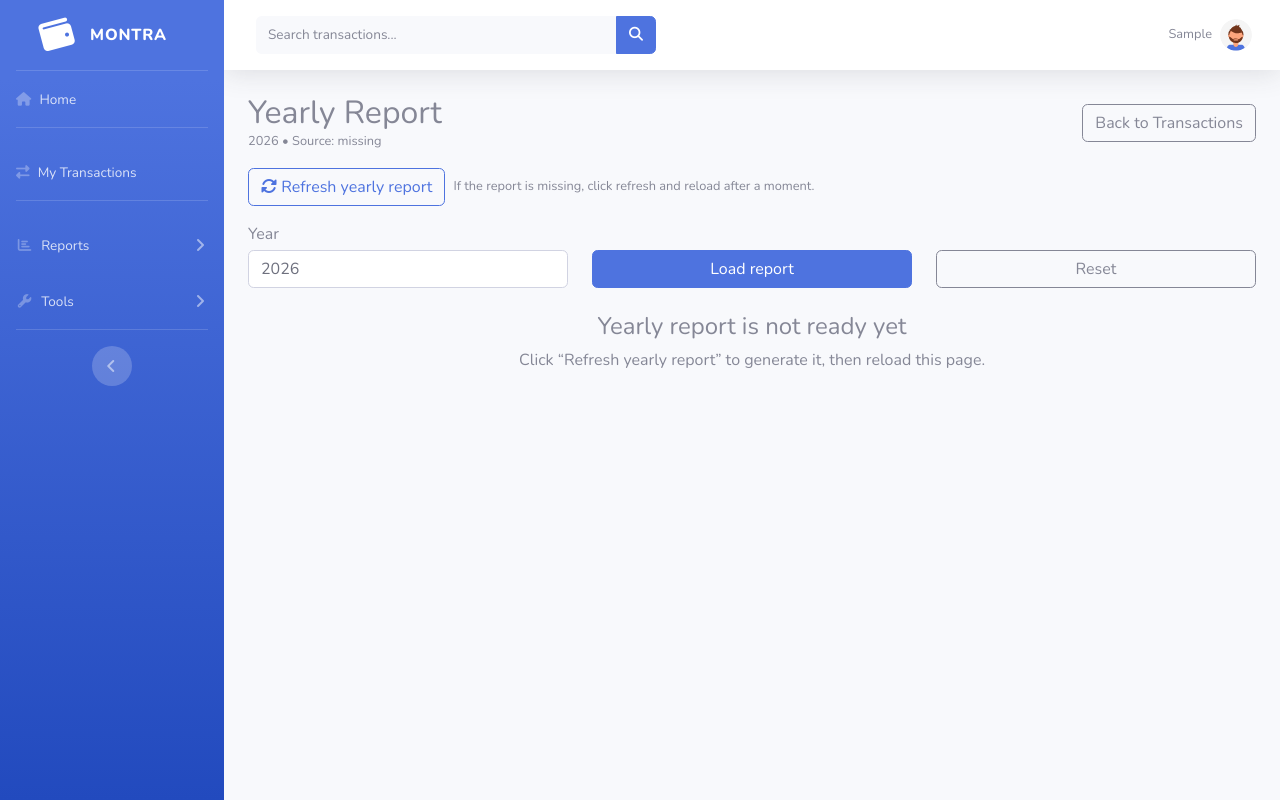
After one commit to SlavicPixel/montra, a Django app: page /reports/yearly/ in a window 1280 px wide. The commit adds this page. Run offline with Django 5.2, Linux system fonts and the light colour scheme; the visitor is signed in with stand-in values (Sample User, id 1); data that the repository does not hold is empty; some libraries are stand-ins or nearby versions.

Commit message:
templates: add yearly and custom range report UI

```diff
--- a/transactions/templates/transactions/base.html
+++ b/transactions/templates/transactions/base.html
@@ -74,7 +74,8 @@
                 <div id="collapseTwo" class="collapse" aria-labelledby="headingTwo" data-parent="#accordionSidebar">
                     <div class="bg-white py-2 collapse-inner rounded">
                         <a class="collapse-item" href="{% url 'monthly_report' %}">Monthly Report</a>
-                        <a class="collapse-item" href="cards.html">Yearly Report</a>
+                        <a class="collapse-item" href="{% url 'yearly_report' %}">Yearly Report</a>
+                        <a class="collapse-item" href="{% url 'custom_range_report' %}">Custom Report</a>
                     </div>
                 </div>
             </li>
@@ -186,13 +187,17 @@
                 <!-- End of Topbar -->
 
                 <!-- Begin Page Content -->
+
                 {% if messages %}
+                <div class="container mt-3">
                     {% for message in messages %}
-                        <div class="alert alert-{{ message.tags }}">
-                            {{ message }}
-                        </div>
+                    <div class="alert alert-{{ message.tags }} mb-2" role="alert">
+                        {{ message }}
+                    </div>
                     {% endfor %}
+                </div>
                 {% endif %}
+
                 {% block content %}{% endblock content %}
 
             </div>
--- /dev/null
+++ b/transactions/templates/transactions/yearly_report.html
@@ -0,0 +1,133 @@
+{% extends "transactions/base.html" %}
+{% load static %}
+
+{% block content %}
+<div class="container">
+  <div class="d-flex justify-content-between align-items-center mb-3">
+    <div>
+      <h2 class="mb-0">Yearly Report</h2>
+      <div class="text-muted small">
+        {{ year }} • Source: <span class="fw-semibold">{{ source }}</span>
+        {% if computed_at %} • computed_at: {{ computed_at }}{% endif %}
+      </div>
+    </div>
+
+    <a href="{% url 'transaction-list' %}" class="btn btn-outline-secondary">
+      Back to Transactions
+    </a>
+  </div>
+
+  {# Refresh button #}
+  <div class="d-flex align-items-center mb-3">
+    <form method="post" action="{% url 'yearly-refresh' %}" class="mr-2">
+      {% csrf_token %}
+      <input type="hidden" name="year" value="{{ year }}">
+      <button class="btn btn-outline-primary" type="submit">
+        <i class="fas fa-sync-alt"></i>
+        Refresh yearly report
+      </button>
+    </form>
+    <div class="text-muted small">
+      If the report is missing, click refresh and reload after a moment.
+    </div>
+  </div>
+
+  <form method="get" class="mb-4">
+    <div class="row g-2 align-items-end">
+      <div class="col-12 col-md-4">
+        <label class="form-label mb-1">Year</label>
+        <input type="number" name="year" class="form-control" value="{{ year }}" min="2000" max="2100">
+      </div>
+      <div class="col-12 col-md-4">
+        <button class="btn btn-primary w-100" type="submit">Load report</button>
+      </div>
+      <div class="col-12 col-md-4">
+        <a class="btn btn-outline-secondary w-100" href="{% url 'yearly_report' %}">
+          Reset
+        </a>
+      </div>
+    </div>
+  </form>
+
+  {% if not_ready %}
+    <div class="text-center">
+      <h4 class="mt-4">Yearly report is not ready yet</h4>
+      <div class="text-muted">
+        Click “Refresh yearly report” to generate it, then reload this page.
+      </div>
+    </div>
+  {% endif %}
+
+  {% if rows %}
+    <div class="row g-4">
+      <div class="col-12 col-lg-6">
+        <div class="card shadow-sm">
+          <div class="card-body">
+            <h5 class="card-title mb-3">Spending by category</h5>
+            <div style="height: 340px;">
+              <canvas id="spendPie"></canvas>
+            </div>
+            <div class="text-muted small mt-2">
+              Pie chart shows <b>total expense</b> per category for the selected year.
+            </div>
+          </div>
+        </div>
+      </div>
+
+      <div class="col-12 col-lg-6">
+        <div class="card shadow-sm">
+          <div class="card-body">
+            <h5 class="card-title mb-3">Breakdown</h5>
+            <table class="table table-striped align-middle">
+              <thead>
+                <tr>
+                  <th>Category</th>
+                  <th class="text-end">Total</th>
+                  <th class="text-end">Average</th>
+                  <th class="text-end">Count</th>
+                </tr>
+              </thead>
+              <tbody>
+                {% for r in rows %}
+                <tr>
+                  <td>{{ r.category_name }}</td>
+                  <td class="text-end">{{ r.total_amount }}</td>
+                  <td class="text-end">{{ r.avg_amount|floatformat:2 }}</td>
+                  <td class="text-end">{{ r.tx_count }}</td>
+                </tr>
+                {% endfor %}
+              </tbody>
+            </table>
+
+          </div>
+        </div>
+      </div>
+    </div>
+
+    {{ rows|json_script:"report-rows" }}
+  {% endif %}
+</div>
+{% endblock content %}
+
+{% block javascript %}
+  <script src="{% static "montra/vendor/chart.js/Chart.min.js" %}"></script>
+  <script src="{% static "montra/js/report_pie.js" %}"></script>
+
+  {# auto-refresh while missing (every 7s, up to ~1 min) #}
+  {% if not_ready %}
+  <script>
+    let tries = 0;
+    const maxTries = 9;
+    const intervalMs = 7000;
+
+    const t = setInterval(() => {
+      tries += 1;
+      if (tries >= maxTries) {
+        clearInterval(t);
+        return;
+      }
+      window.location.reload();
+    }, intervalMs);
+  </script>
+  {% endif %}
+{% endblock javascript %}
```
Also changed, not shown: transactions/templates/transactions/custom_range_index.html (added, +104 -0 lines), transactions/templates/transactions/custom_range_report.html (added, +111 -0 lines).
